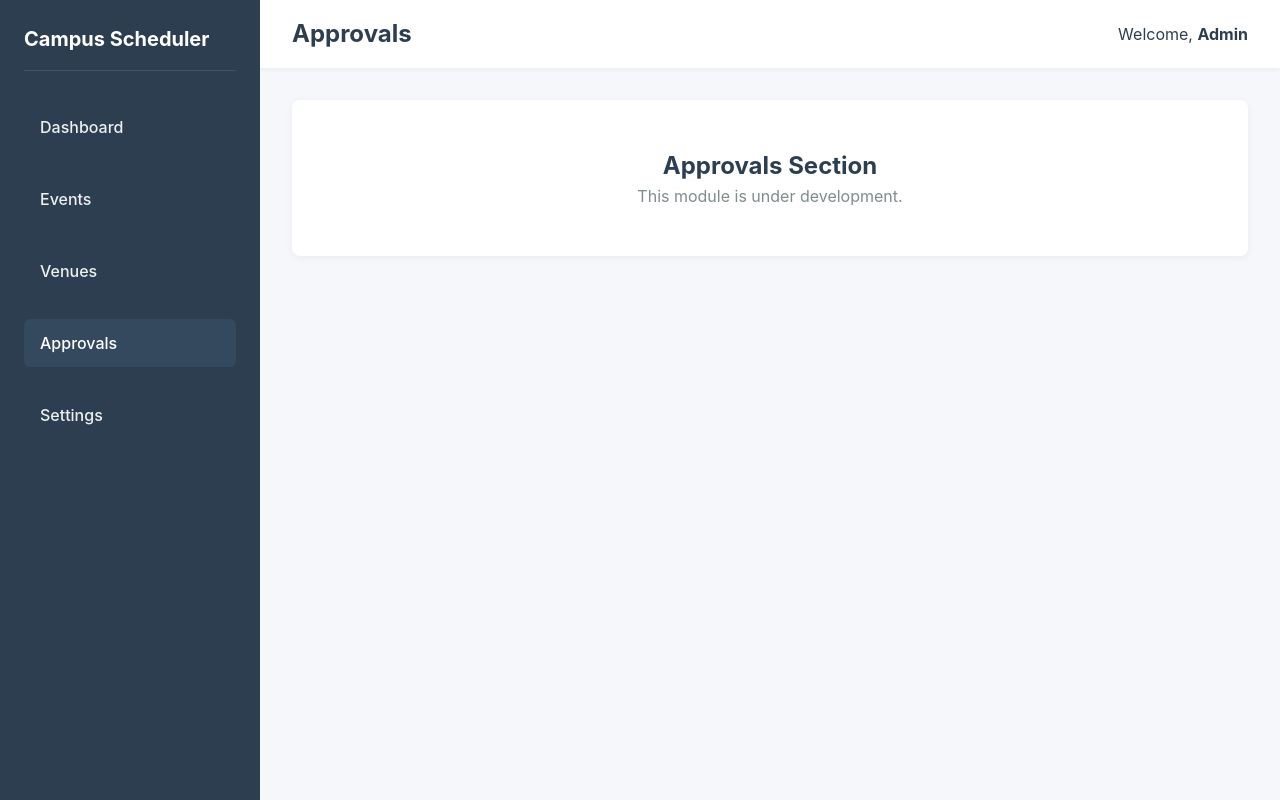
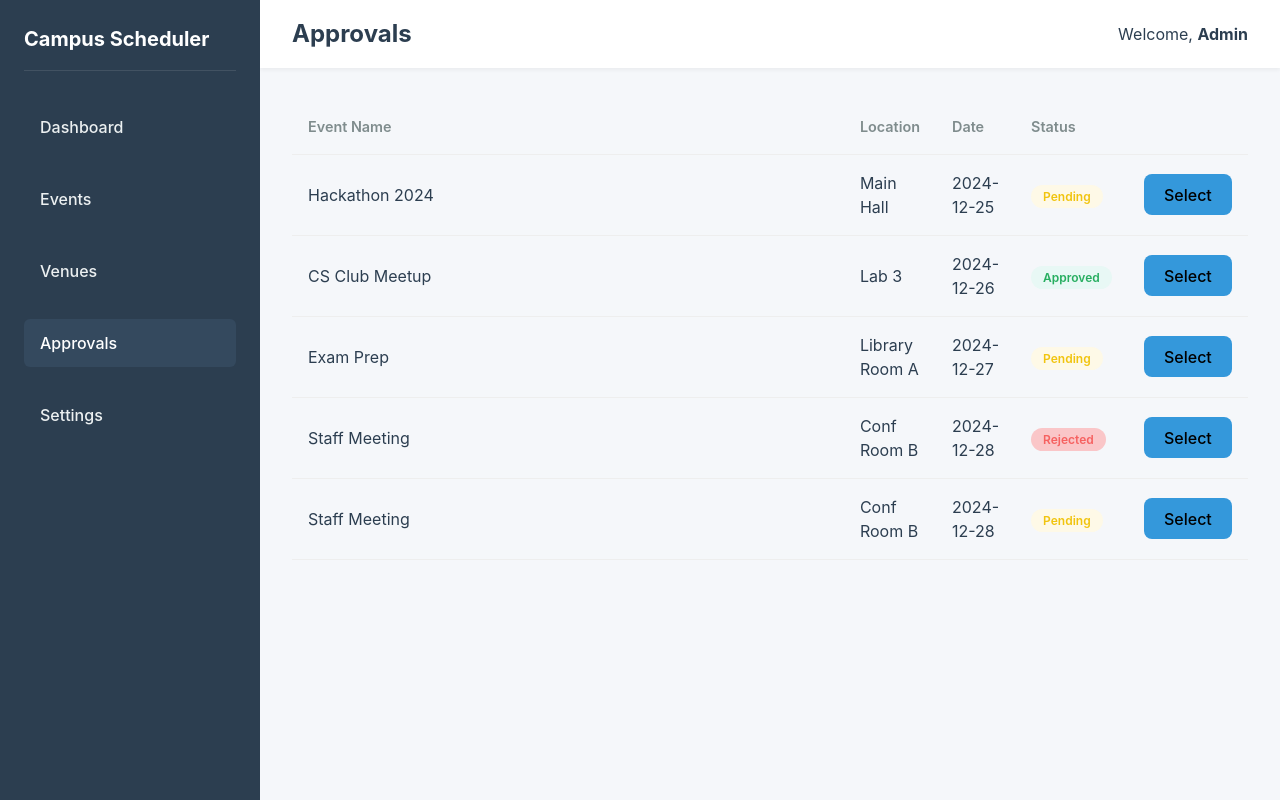
Before and after one commit to ErixTheUncoder/Campus_Event_Scheduling_and_Space_Management_System, a React (Vite) app in the folder vite-project/: page /approvals in a window 1280 px wide. Built offline with nearby package versions, Linux system fonts and the light colour scheme.

Commit message:
minimal functional approval

```diff
--- a/vite-project/src/App.css
+++ b/vite-project/src/App.css
@@ -177,6 +177,8 @@ th {
 .badge.confirmed { background: #e8f8f5; color: var(--success); }
 .badge.pending { background: #fef9e7; color: var(--warning); }
 .badge.rejected {background: #ff82826b; color: var(--rejected);}
+.badge.approved {background: #e8f8f5; color: var(--success);}
+
 
 /* Buttons */
 .btn {
@@ -189,6 +191,10 @@ th {
   font-weight: 500;
 }
 .btn:hover { background-color: #2980b9; }
+
+.approval-btn{
+  background-color: var(--accent);
+}
 
 .loginBackground{
   background-color: var(--bg);
--- a/vite-project/src/App.jsx
+++ b/vite-project/src/App.jsx
@@ -8,6 +8,7 @@ import PlaceholderContent from './component/PlaceholderContent';
 import LoginForm from './component/login';
 import Events from './component/Events';
 import AddEventForm from './component/AddEventForm';
+import Approval from './component/Approval';
 
 function App() {
   const [user, setUser] = useState("Admin");//CHANGE TO null FOR LOGIN PAGE
@@ -33,10 +34,14 @@ function App() {
 
         {/* Actual Pages */}
         <Route path="/dashboard" element={<DashboardContent />} />
+
         <Route path="/events" element={<Events />}/>
         <Route path='/events/add' element={<AddEventForm/>} />
+
         <Route path="/venues" element={<PlaceholderContent title="Venues" />} />
-        <Route path="/approvals" element={<PlaceholderContent title="Approvals" />} />
+
+        <Route path="/approvals" element={<Approval/>} />
+
         <Route path="/settings" element={<PlaceholderContent title="Settings" />} />
 
       </Route>
--- /dev/null
+++ b/vite-project/src/component/Approval.jsx
@@ -0,0 +1,60 @@
+function Approval(){
+  const tempApproval = [
+    { id: 1, event: 'Hackathon 2024', location: 'Main Hall', date: '2024-12-25', status: null },
+    { id: 2, event: 'CS Club Meetup', location: 'Lab 3', date: '2024-12-26', status:  "Approved"},
+    { id: 3, event: 'Exam Prep', location: 'Library Room A', date: '2024-12-27', status:  null},
+    { id: 4, event: 'Staff Meeting', location: 'Conf Room B', date: '2024-12-28', status:  "Rejected"},
+    { id: 5, event: 'Staff Meeting', location: 'Conf Room B', date: '2024-12-28', status:  null},
+  ];
+
+  function selectApproval(){
+    const Approve = confirm("Do you want to approve the event?");
+    if(Approve){
+      //do something
+    }else{
+      //do something
+    }
+  }
+
+  return(
+    <>
+      <table>
+         <tr>
+        <th>Event Name</th>
+        <th>Location</th>
+        <th>Date</th>
+        <th>Status</th>
+        <th></th>
+      </tr>
+      {tempApproval.map((req) =>
+        {
+          let finalStatus = "";
+          if(req.status===null){
+            finalStatus = "Pending";
+          }else{
+            finalStatus = req.status;
+          }
+
+          return(
+        //function here
+        <tr key={req.id}>
+          <td>{req.event}</td>
+          <td>{req.location}</td>
+          <td>{req.date}</td>
+          <td>
+            <span className={`badge ${finalStatus.toLowerCase()}`}>
+                {finalStatus}
+              </span>
+              </td>
+              <td><button className="approval-btn" onClick={()=>selectApproval()}>Select</button></td>
+        </tr>
+          );
+        }
+      )
+      }
+      </table>
+      </>
+    );
+}
+
+export default Approval;
```
